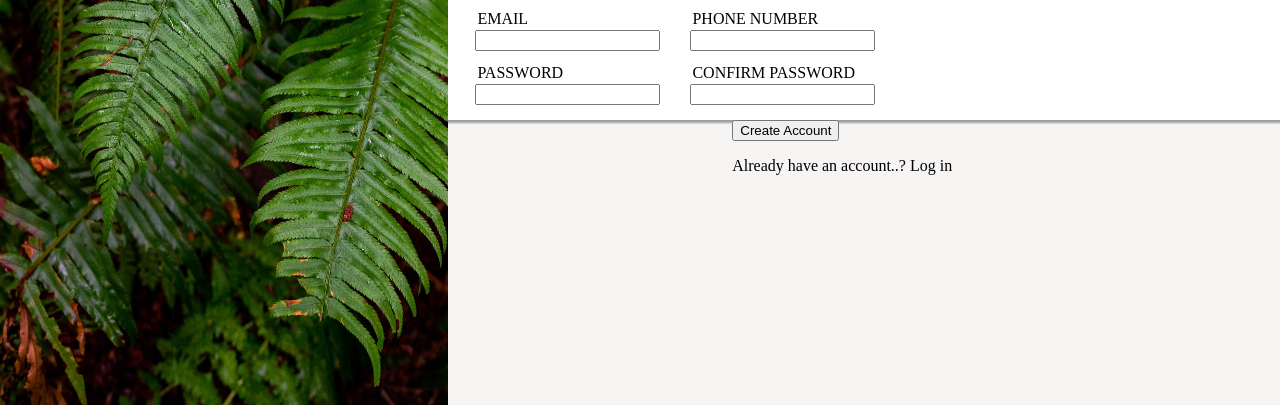
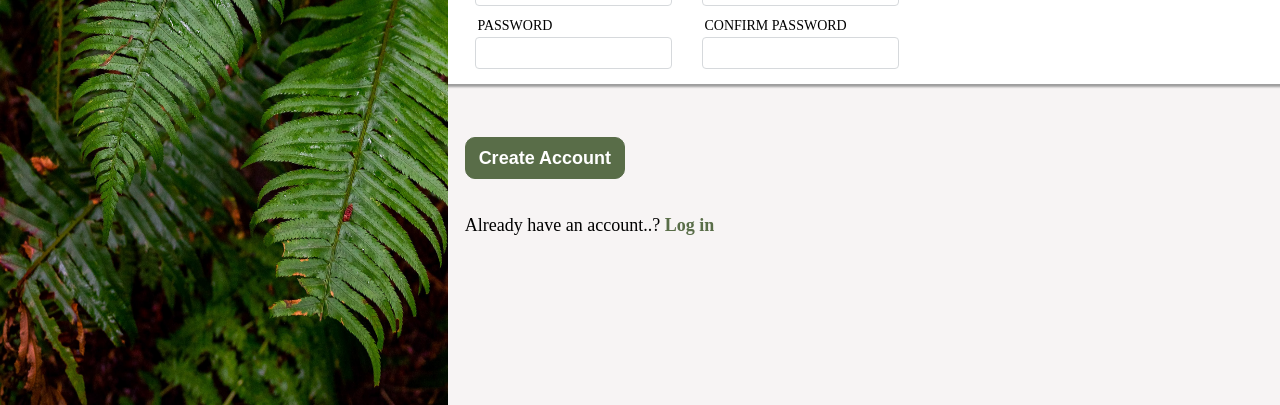
Before and after one commit to ChanceTheDev0/signup-form-TOP, a plain HTML site: page index.html in a window 1280 px wide. Shown: the part 395-800 px from the top of the page. Drawn offline with Linux system fonts and the light colour scheme.

Commit message:
add input:focus styling, style and position create account button, style log in link

```diff
--- a/style.css
+++ b/style.css
@@ -93,6 +93,7 @@ form {
 
 label {
     margin: 2.5px;
+    font-size: 14px;
 }
 
 .wrap {
@@ -101,3 +102,43 @@ label {
     align-items: center;
     margin-left: 32%;
 }
+
+form input {
+    border: 1px solid #D6D9DC;
+    border-radius: 4px;
+    padding: 7px;
+    font-size: 14px;
+}
+
+form input:focus {
+    border: 1px solid rgb(41, 41, 255);
+    box-shadow: 2px 2px 2px rgb(58, 58, 58);
+}
+
+.bttn-wrapper {
+    display: flex;
+    flex-direction: column;
+    align-items: flex-start;
+    margin-right: 38%;
+    margin-top: 4%;
+}
+
+button {
+    border: 1px solid #596D48;
+    border-radius: 10px;
+    background-color: #596D48;
+    font-size: 18px;
+    font-weight: bold;
+    color: white;
+    height: 42px;
+    width: 160px;
+}
+
+p {
+    font-size: 18px;
+}
+
+a {
+    color: #596D48;
+    font-weight: bold;
+}
```
